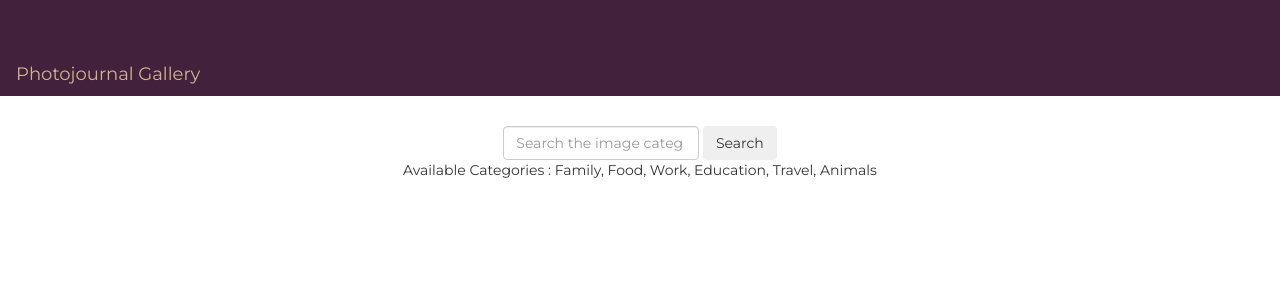
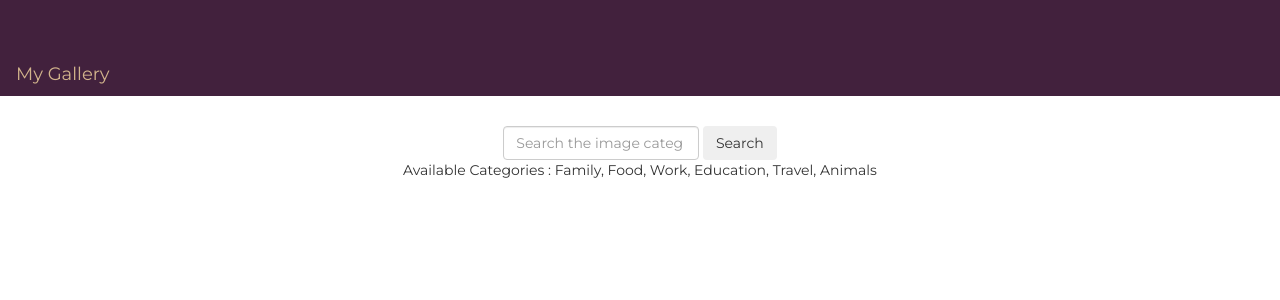
Before and after one commit to IanKoech/Personal-Gallery, a Django app: page / in a window 1280 px wide; the page is wider, and only the part inside the window is pictured. Shown: the top 300 px of that part. Run offline with Django 3.2, Linux system fonts and the light colour scheme; data that the repository does not hold is empty; some libraries are stand-ins or nearby versions.

Commit message:
Changed header

```diff
--- a/mygallery/templates/navbar.html
+++ b/mygallery/templates/navbar.html
@@ -1,6 +1,6 @@
 <div class='jumbotron' style="background-color: rgb(66, 33, 61); font-size:large;height: 2px">
   <nav class="navbar navbar-expand-lg navbar-light bg-light">
-    <a class="navbar-brand" href="{%url 'gallery'%}" style="text-align: center; font-size: large; color: tan; ">Photojournal Gallery</a>
+    <a class="navbar-brand" href="{%url 'gallery'%}" style="text-align: center; font-size: large; color: tan; ">My Gallery</a>
   </nav>
 </div>
 
```
